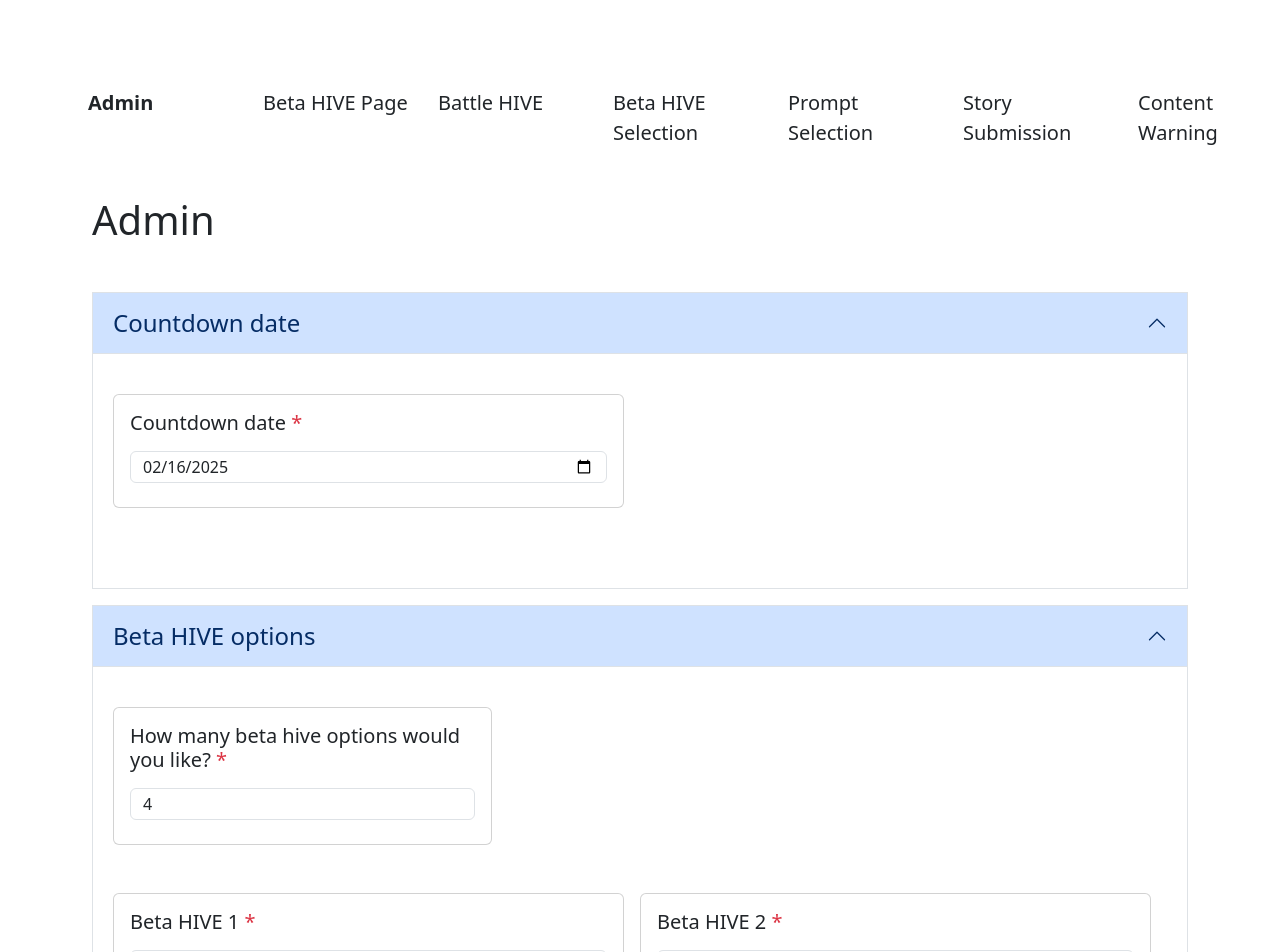
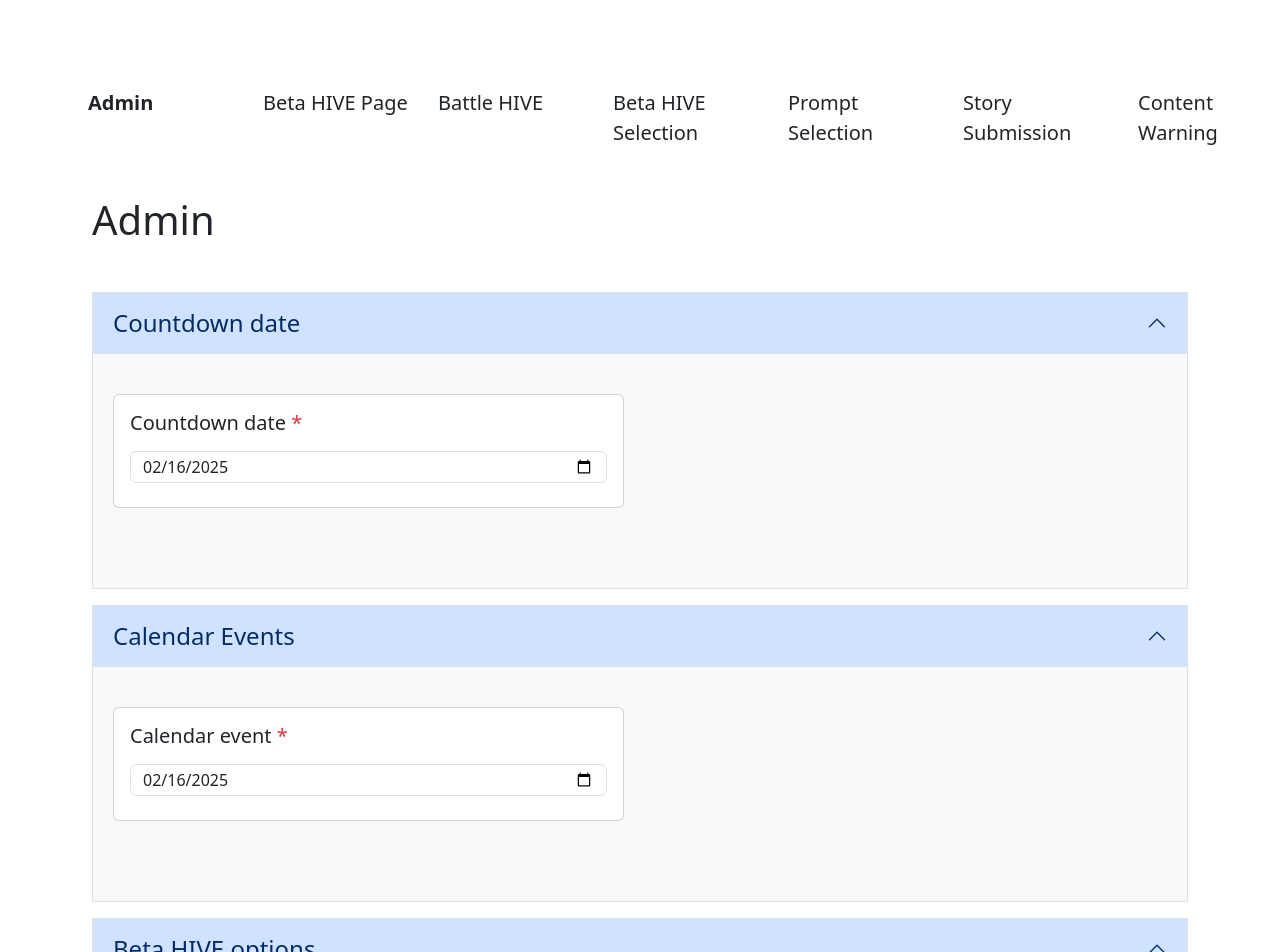
Before and after one commit to AplUSAndmINUS/beta-hive-story-submission, a React (Create React App) app: page /admin in a window 1280 px wide. Shown: the top 952 px of the page. Built offline with nearby package versions, Linux system fonts and the light colour scheme; the HTML template or start-up script is replaced by a standard one.

Commit message:
updated to incorporate events calendar

```diff
--- a/src/components/accordion/accordion.tsx
+++ b/src/components/accordion/accordion.tsx
@@ -31,7 +31,7 @@ const Accordion: React.FC<AccordionProps> = ({
           className='accordion-collapse collapse show'
           data-bs-parent={`#accordionExample${collapseNumber}`}
         >
-          <div className='accordion-body'>{children}</div>
+          <div className='accordion-body bg-light'>{children}</div>
         </div>
       </div>
     </div>
--- a/src/components/calendar/calendar.tsx
+++ b/src/components/calendar/calendar.tsx
@@ -74,7 +74,7 @@ export const Calendar: React.FC = () => {
         </div>
       </div>
       <div className='row'>
-        <table className='table table-bordered table-fixed'>
+        <table className='table table-bordered table-fixed mb-4'>
           <thead className='thead-dark'>
             <tr>
               <th className='bg-light text-dark'>Su</th>
--- a/src/components/countdown/countdown.tsx
+++ b/src/components/countdown/countdown.tsx
@@ -37,8 +37,8 @@ export const Countdown: React.FC = () => {
   }, [countdownDate]);
 
   return (
-    <p className='text-muted pb-2 mt-2 fs-5'>
-      <strong>Countdown to the date:</strong> {countdown}
+    <p className='text-muted text-center pb-2 mt-2 fs-5'>
+      <strong>Countdown to the date:</strong><br /> {countdown}
     </p>
   );
 };
--- a/src/pages/admin/admin.tsx
+++ b/src/pages/admin/admin.tsx
@@ -18,6 +18,9 @@ export const AdminPage: React.FC = () => {
   const [contentWarnings, setContentWarnings] = React.useState<number>(4);
   const [prompts, setPrompts] = React.useState<number>(10);
   const [countdownDate, setCountdownDate] = React.useState<moment.Moment>(
+    moment()
+  );
+  const [calendarEvent, setCalendarEvent] = React.useState<moment.Moment>(
     moment()
   );
 
@@ -248,6 +251,31 @@ export const AdminPage: React.FC = () => {
           </Accordion>
         </div>
         <div className='row'>
+          <Accordion
+            accordionTerms='Calendar Events'
+            collapseNumber='collapseFive'
+          >
+            <div className='d-flex flex-row flex-wrap justify-content-start mb-4'>
+              <InputType
+                name='calendarEvents'
+                value={countdownDate.format('YYYY-MM-DD')}
+                isDisabled={false}
+                label='Calendar event'
+                isRequired
+                onChange={(e) =>
+                  setCalendarEvent(moment(e.target.value, 'YYYY-MM-DD'))
+                }
+                type='date'
+              />
+            </div>
+            <SaveSpinner
+              isLoading={false}
+              isSaved={false}
+              savedText='Changes saved!'
+            />
+          </Accordion>
+        </div>
+        <div className='row'>
           {generateAccordion(
             'Beta HIVE options',
             'collapseTwo',
--- a/src/pages/beta-hive/beta-hive.tsx
+++ b/src/pages/beta-hive/beta-hive.tsx
@@ -1,5 +1,4 @@
 import React from 'react';
-import moment from 'moment';
 
 import Arena from '../arena/arena';
 import HIVEStoryCard from '../../components/story-card/story-card';
@@ -83,11 +82,6 @@ export const BetaHIVE: React.FC = () => {
       <div className='row'>
         <Arena />
       </div>
-      <div className='row mt-5'>
-        <p>
-          &copy; Copyright {moment().year()} Beta HIVE - All Rights Reserved
-        </p>
-      </div>
     </div>
   );
 };
--- a/src/pages/home/home.tsx
+++ b/src/pages/home/home.tsx
@@ -1,4 +1,5 @@
 import React from 'react';
+import moment from 'moment';
 
 import { Calendar } from '../../components/calendar/calendar';
 import { Countdown } from '../../components/countdown/countdown';
@@ -22,7 +23,7 @@ export const HomePage: React.FC = () => {
       </div>
       <div className='row'>
         <div className='col mt-4'>
-          <p>Welcome to the home page!</p>
+          <h3 className='bd-title mb-4'>Beta HIVE Countdown</h3>
           <Countdown />
         </div>
       </div>
@@ -32,6 +33,11 @@ export const HomePage: React.FC = () => {
           <p>Stay tuned!</p>
         </div>
       </div>
+      <div className='row mt-5'>
+        <p>
+          &copy; Copyright {moment().year()} Beta HIVE - All Rights Reserved
+        </p>
+      </div>
     </div>
   );
 };
```
